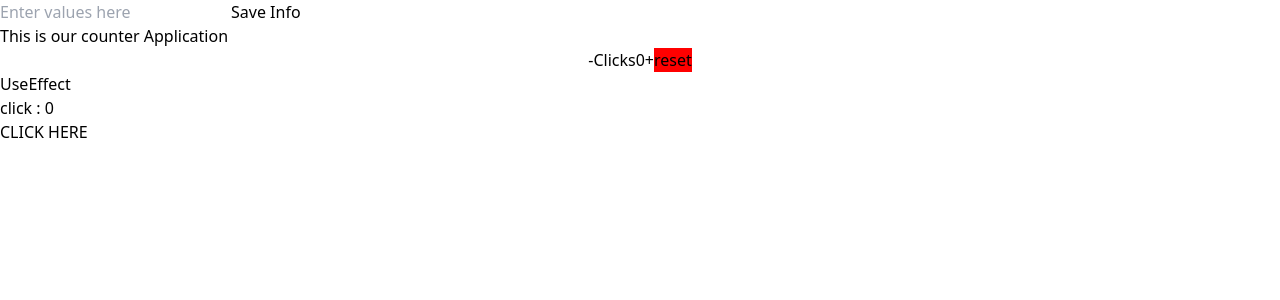
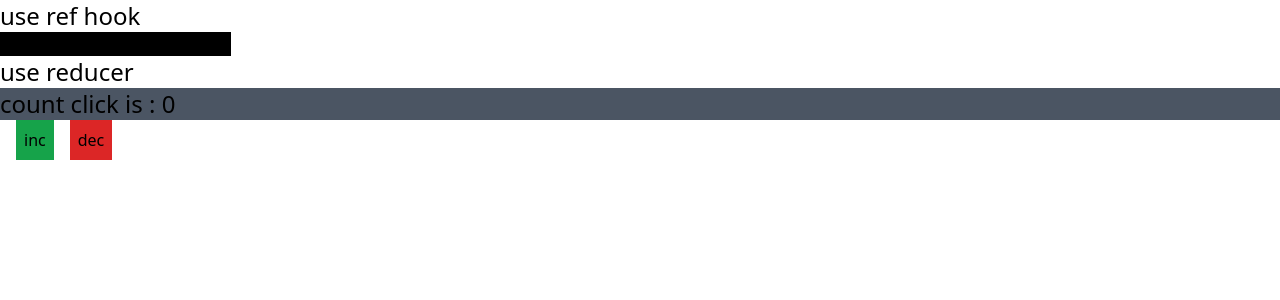
Before and after one commit to dushyant-verma/react, a React (Create React App) app in the folder myapp/: page / in a window 1280 px wide. Shown: the top 300 px of the page. Built offline with nearby package versions, Linux system fonts and the light colour scheme.

Commit message:
Usereducer

```diff
--- a/myapp/src/App.js
+++ b/myapp/src/App.js
@@ -18,6 +18,8 @@
 import GetInputValues from './components/GetInputValues';
 import { CounterNew } from './components/CounterNew';
 import UseEffect from './components/UseEffect';
+import Useref from './components/Useref';
+import Usereducer from './components/Usereducer';
 // const body = Header
 // b()
 // let {Body,Footer} ={ Body:Body,Footer:Footer}
@@ -49,10 +51,12 @@
       {/* <Hooks/> */}
       {/* <MapData /> */}
       {/* <ReactList/> */}
-      <GetInputValues />
-      <CounterNew />
-<UseEffect/>
+      {/* <GetInputValues /> */}
+      {/* <CounterNew /> */}
+{/* <UseEffect/> */}
+<Useref/>
 
+<Usereducer/>
     </>
   );
 }
--- /dev/null
+++ b/myapp/src/components/Usereducer.jsx
@@ -0,0 +1,47 @@
+import { useReducer } from "react";
+
+
+function reducer(state,action) {
+    console.log(state);
+    console.log(action);
+
+    // if(action.type === 'inc'){
+    //     return  {count:state.count + 1}
+    // }
+    // if (action.type === 'dec') {
+    //     return  {count:state.count - 1}
+
+    // }
+    // return state
+
+    switch (action.type) {
+        case 'inc':
+
+        return  {count:state.count + 1};
+        case 'dec':
+
+        return  {count:state.count - 1};
+
+        default:
+            return state;
+    }
+}
+const Usereducer = () => {
+    let inatialValue = {
+        count : 0
+    }
+
+    const [state,dispatch] = useReducer(reducer,{count : 0})
+
+  return (
+    <div>
+        <h1 className="text-2xl">use reducer</h1>
+
+        <p className="bg-gray-600 text-2xl">count click is : {state.count} </p>
+
+        <button  onClick={()=>dispatch({type : 'inc'})} className="bg-green-600 ml-4 p-2">inc</button>
+        <button  className="bg-red-600 ml-4 p-2">dec</button>     </div>
+  )
+}
+
+export default Usereducer
--- /dev/null
+++ b/myapp/src/components/Useref.jsx
@@ -0,0 +1,27 @@
+import React from 'react'
+import { useRef } from 'react'
+const Useref = () => {
+
+    let inputRef = useRef(null)
+    const handleInput = ()=>{
+        // console.log(inputRef);
+        console.log(inputRef.current.value);
+
+        if (inputRef.current.value.length < 4) {
+            inputRef.current.style.color = 'red'
+        }else{
+            inputRef.current.style.color = 'green'
+        }
+    }
+
+    return (
+        <div>
+            <h1 className='text-2xl'>use ref hook</h1>
+            <input className='bg-[#000] text-white' type="text" ref={inputRef} onChange={handleInput} />
+        </div>
+    )
+}
+
+export default Useref
+
+// signup passwaord input color change according to length
```
Also changed, not shown: myapp/src/components/11 Sep.txt (added).
